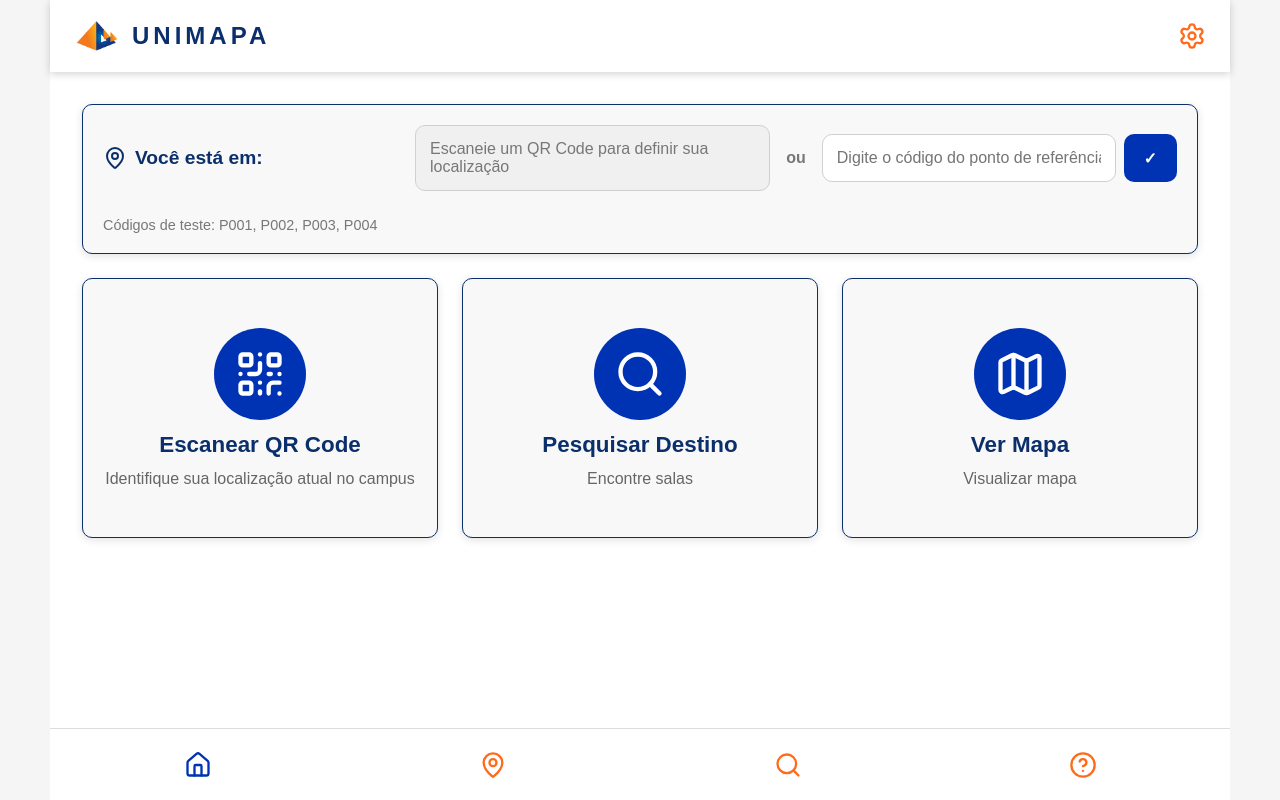
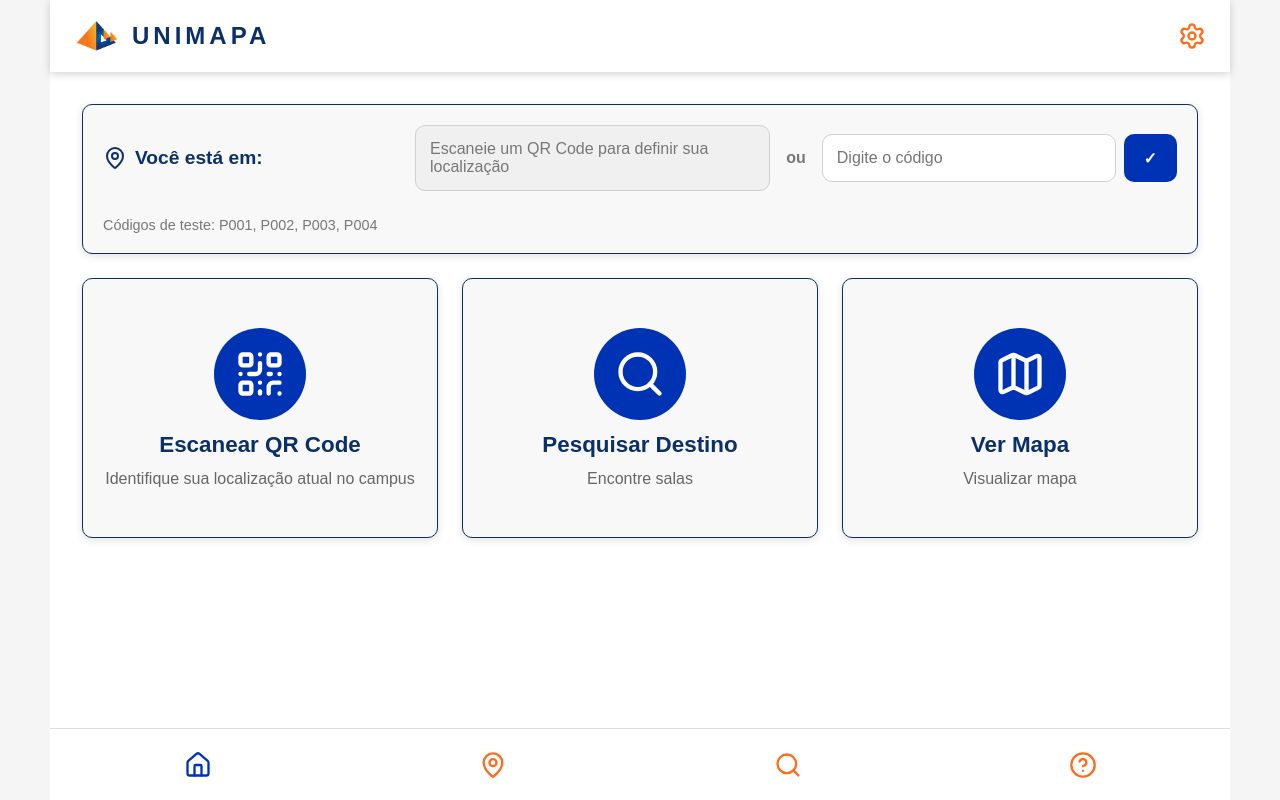
Before and after one commit to Brunoopado/unimapa, a React (Vite) app in the folder unimapa/: page / in a window 1280 px wide. Built offline with nearby package versions, Linux system fonts and the light colour scheme.

Commit message:
Ajuste de texto do campo de codigo

```diff
--- a/unimapa/src/pages/Home/index.tsx
+++ b/unimapa/src/pages/Home/index.tsx
@@ -60,7 +60,7 @@ function Home() {
         <div className="code-row">
           <input
             type="text"
-            placeholder="Digite o código do ponto de referência..."
+            placeholder="Digite o código"
             value={referenceCode}
             onChange={(event) => setReferenceCode(event.target.value)}
             onKeyDown={(event) => {
```
